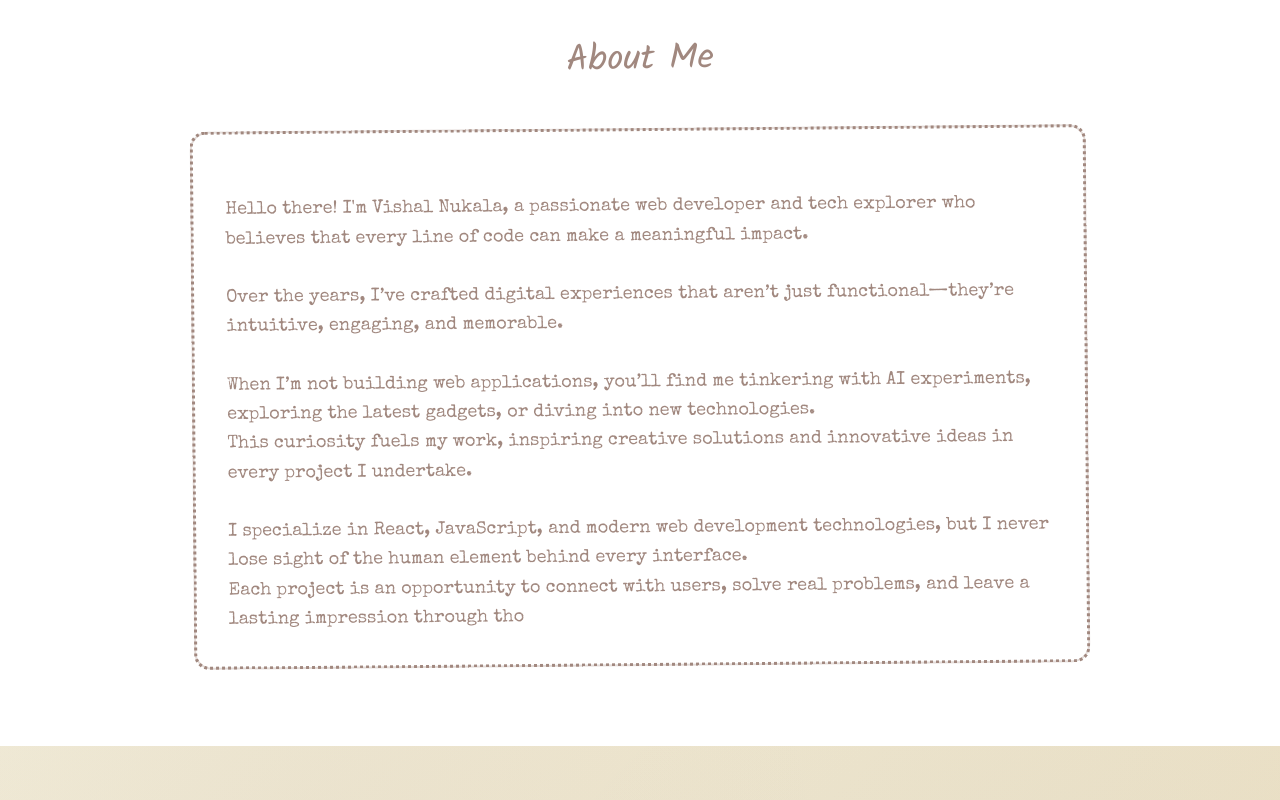
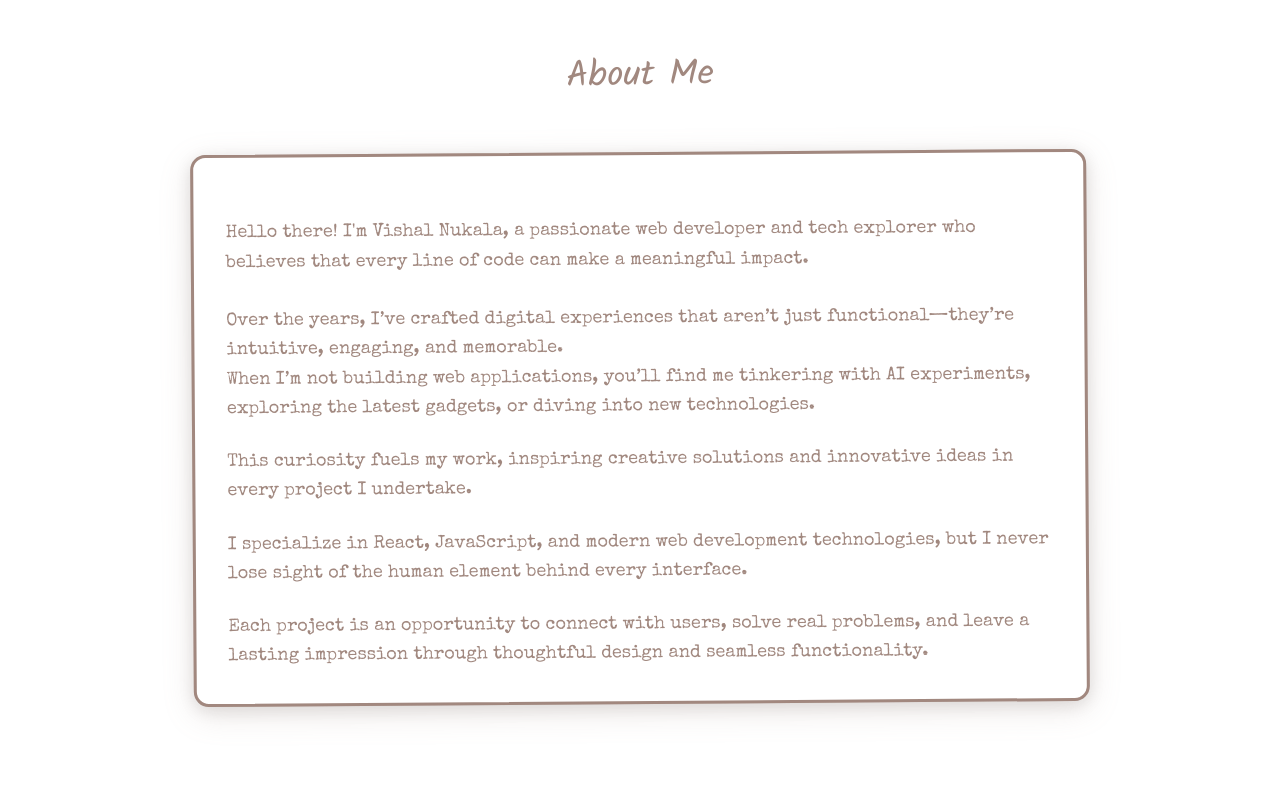
Before and after one commit to wndrthndr/portfolio, a React (Vite) app: page / in a window 1280 px wide. Shown: the part 840-1640 px from the top of the page. Built offline with nearby package versions, Linux system fonts and the light colour scheme.

Commit message:
Refactor About component for GSAP animations

```diff
--- a/src/components/About.tsx
+++ b/src/components/About.tsx
@@ -1,78 +1,79 @@
-import React, { useEffect, useRef, useState } from "react";
+import React, { useEffect, useRef } from "react";
+import gsap from "gsap";
+import { ScrollTrigger } from "gsap/ScrollTrigger";
 
+gsap.registerPlugin(ScrollTrigger);
 const About = () => {
-  const aboutRef = useRef(null);
-  const [startTyping, setStartTyping] = useState(false);
-  const [typedText, setTypedText] = useState("");
+  const sectionRef = useRef<HTMLDivElement>(null);
+  const revealRefs = useRef<HTMLParagraphElement[]>([]);
 
-  // Static part (directly shown)
   const staticText = `
 Hello there! I'm Vishal Nukala, a passionate web developer and tech explorer who believes that every line of code can make a meaningful impact.
 
 Over the years, I’ve crafted digital experiences that aren’t just functional—they’re intuitive, engaging, and memorable.
 `;
 
-  // Part that will be typed (last 2–3 lines)
-  const typingText = `
-When I’m not building web applications, you’ll find me tinkering with AI experiments, exploring the latest gadgets, or diving into new technologies.
-This curiosity fuels my work, inspiring creative solutions and innovative ideas in every project I undertake.
+  const revealText = [
+    "When I’m not building web applications, you’ll find me tinkering with AI experiments, exploring the latest gadgets, or diving into new technologies.",
+    "This curiosity fuels my work, inspiring creative solutions and innovative ideas in every project I undertake.",
+    "I specialize in React, JavaScript, and modern web development technologies, but I never lose sight of the human element behind every interface.",
+    "Each project is an opportunity to connect with users, solve real problems, and leave a lasting impression through thoughtful design and seamless functionality.",
+  ];
 
-I specialize in React, JavaScript, and modern web development technologies, but I never lose sight of the human element behind every interface.
-Each project is an opportunity to connect with users, solve real problems, and leave a lasting impression through thoughtful design and seamless functionality.
-`;
+  useEffect(() => {
+    const ctx = gsap.context(() => {
+      gsap.set(revealRefs.current, {
+        clipPath: "inset(0 0 100% 0)",
+        opacity: 0,
+        y: 10,
+        rotate: -0.6,
+      });
 
-  // Start typing when section is visible
-  useEffect(() => {
-    const observer = new IntersectionObserver(
-      (entries) => {
-        if (entries[0].isIntersecting) {
-          setStartTyping(true);
-        }
-      },
-      { threshold: 0.4 }
-    );
+      gsap.to(revealRefs.current, {
+        clipPath: "inset(0 0 0% 0)",
+        opacity: 1,
+        y: 0,
+        rotate: 0,
+        duration: 0.9,
+        ease: "power2.out",
+        stagger: 0.28,
+        scrollTrigger: {
+          trigger: sectionRef.current,
+          start: "top 65%",
+        },
+      });
+    }, sectionRef);
 
-    if (aboutRef.current) observer.observe(aboutRef.current);
-
-    return () => observer.disconnect();
+    return () => ctx.revert();
   }, []);
 
-  // Typing animation
-  useEffect(() => {
-    if (!startTyping) return;
-
-    let i = 0;
-    const speed = 12;
-
-    const interval = setInterval(() => {
-      setTypedText(typingText.slice(0, i));
-      i++;
-
-      if (i > typingText.length) clearInterval(interval);
-    }, speed);
-
-    return () => clearInterval(interval);
-  }, [startTyping]);
-
   return (
-    <section id="About" className="py-20 bg-white relative">
+    <section id="About" className="py-24 bg-white relative">
       <div className="container mx-auto px-4">
-        <div className="max-w-4xl mx-auto" ref={aboutRef}>
-          <h2 className="handwritten text-4xl text-vintage-brown text-center mb-12 transform -rotate-1">
+        <div ref={sectionRef} className="max-w-4xl mx-auto">
+          <h2 className="handwritten text-4xl text-vintage-brown text-center mb-14 -rotate-1">
             About Me
           </h2>
 
           <div
-            className="sketched-border border-dotted bg-[#ffff] p-8 min-h-[300px]"
-            style={{ transform: "rotate(-0.5deg)" }}
+            className="sketched-border bg-white p-8 shadow-vintage"
+            style={{ transform: "rotate(-0.4deg)" }}
           >
-            <div className="typewriter text-vintage-brown leading-relaxed space-y-6 text-lg whitespace-pre-line">
-
-              {/* Static part */}
+            <div className="typewriter text-vintage-brown leading-relaxed text-lg space-y-6 whitespace-pre-line">
+              {/* Static intro */}
               {staticText}
 
-              {/* Typing part */}
-              {typedText}
+              {/* Revealed thoughts */}
+              {revealText.map((text, i) => (
+                <p
+                  key={i}
+                  ref={(el) => {
+                    if (el) revealRefs.current[i] = el;
+                  }}
+                >
+                  {text}
+                </p>
+              ))}
             </div>
           </div>
         </div>
```
